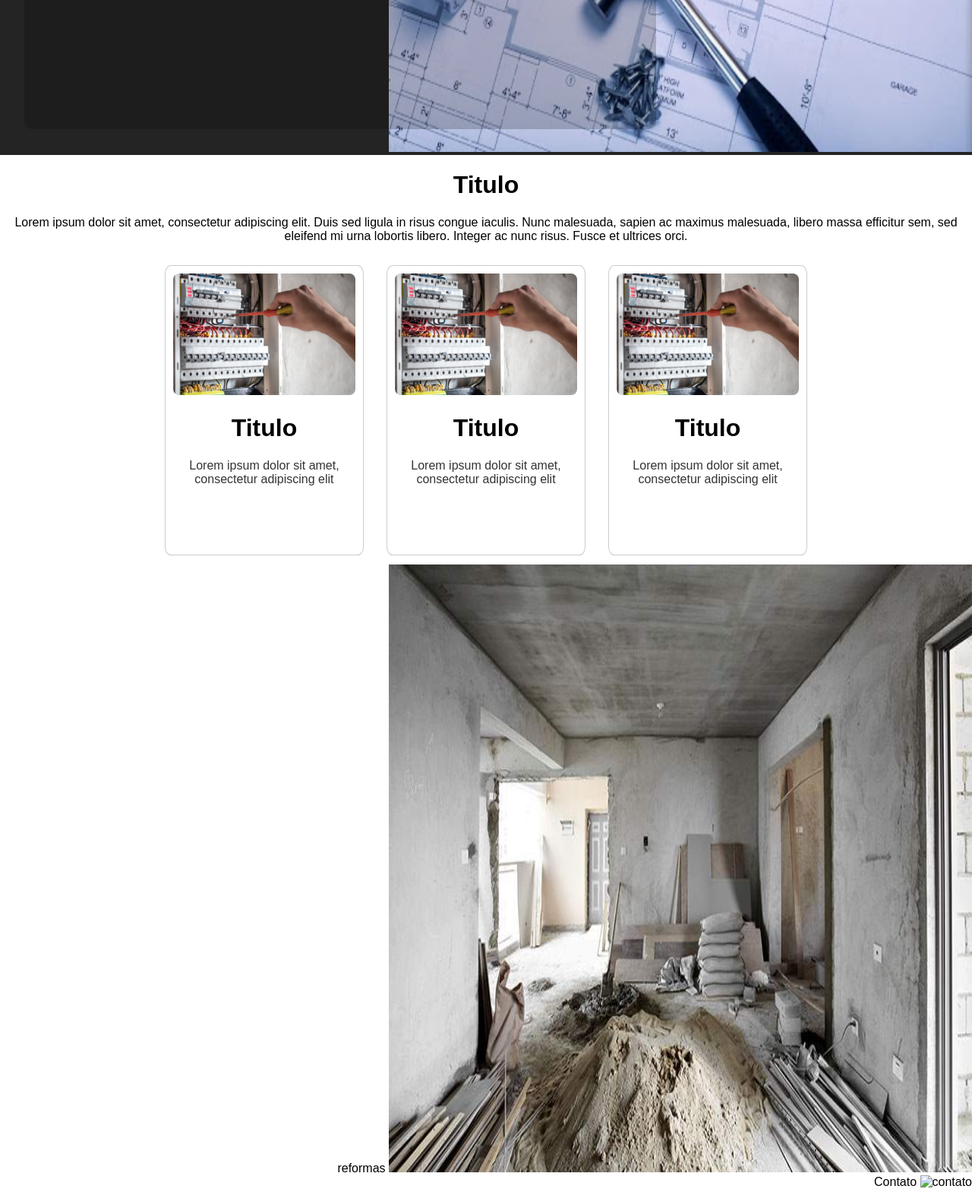
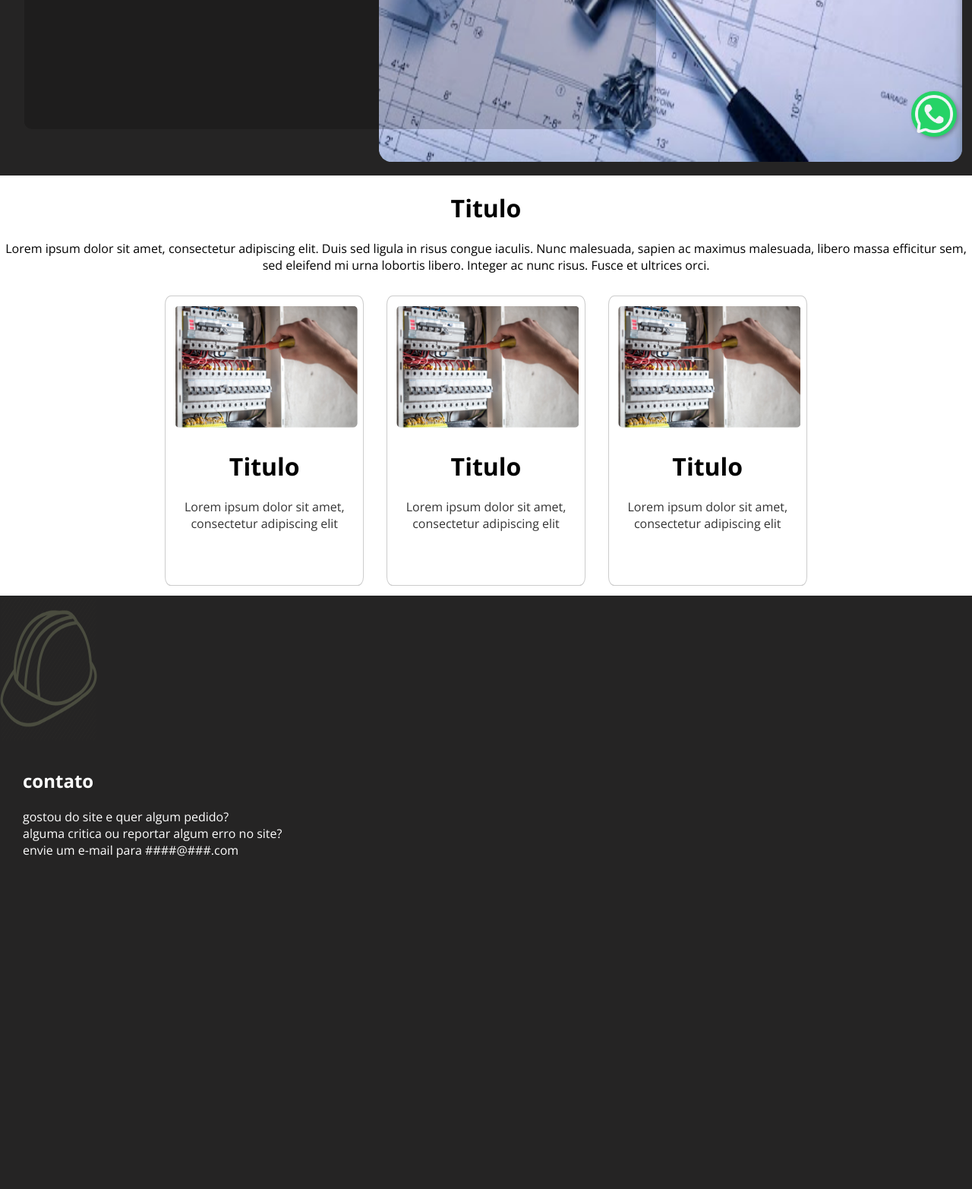
Before and after one commit to Alexandre-Cesar/portifolio_html, a plain HTML site: page index.html in a window 1280 px wide. Shown: the part 600-2165 px from the top of the page at 76% size. After the commit the page ends 2024 px from the top, so only its background shows below. Drawn offline with nearby package versions, Linux system fonts and the light colour scheme.

Commit message:
ajustes no estilo de pagina e mudanças no layout da pagina

```diff
--- a/index.html
+++ b/index.html
@@ -3,10 +3,14 @@
 <head>
     <meta charset="UTF-8">
     <meta name="viewport" content="width=device-width, initial-scale=1.0">
-    <title>Menu de Navegação Fixo</title>
+    <title>Construtora</title>
     <link rel="stylesheet" href="styles.css">
+    <link rel="icon" href="helmet.ico" type="image/x-icon">
 </head>
 <body>
+    <a href="https://wa.me/seu-numero" class="whatsapp-float" target="_blank">
+    <img src="whatsapp-icon.png" alt="WhatsApp">
+</a>
 
     <nav id="navbar">
         <ul>
@@ -59,13 +63,20 @@
 
 
 
-    <div id="section3" class="section">reformas
-        <img src="reforma.jpg" alt="" class="card">
-    </div>
-    <div id="section4" class="section">Contato
-        <img src="" alt="contato" class="card">
+    <div id="section3" class="section">
+        <img src="helmet.png" alt="helmet" class="logo">
+        <div id="cont">
+			<h2>contato</h2>
+			<p>gostou do site e quer algum pedido? <br>
+               alguma critica ou reportar algum erro no site? <br>
+               envie um e-mail para ####@###.com</p>
+
+
+
+		</div>
     </div>
 
     <script src="script.js"></script>
+
 </body>
 </html>
--- a/styles.css
+++ b/styles.css
@@ -1,10 +1,12 @@
 /* Estilos básicos */
-
+@import url('https://fonts.googleapis.com/css2?family=Open+Sans:ital,wght@0,300..800;1,300..800&display=swap');
 body, html {
     margin: 0;
     padding: 0;
-    font-family: Arial, sans-serif;
+    font-family: "Open Sans",Arial, sans-serif;
     scroll-behavior: smooth;
+    background-color: rgb(37, 36, 36);
+
 }
 
 section {
@@ -13,8 +15,6 @@ section {
 }
 
 #section1 {
-    background-color: rgb(37, 36, 36);
-
     text-align: right; }
 #section2 {
     background-color: white;
@@ -22,11 +22,12 @@ section {
     align-content: center;
 }
 #section3 {
-    background-color: white;
-    text-align: right; }
-#section4 {
-    background-color: white;
-    text-align: right; }
+    text-align: left;
+    display: flexbox;
+    color: white;
+    height: 80vh;
+
+}
 
 /* Menu de navegação */
 #navbar {
@@ -69,6 +70,8 @@ section {
 img.card {
     height: 100vh;
     width: 60vw;
+    padding: 1%;
+    border-radius: 30px;
 }
 
 /* Estilo para o contêiner */
@@ -117,3 +120,47 @@ img.card {
     padding: 10px 20px;
     border-radius: 10px;
 }
+
+
+div#cont{
+    background-color: #33333300;
+    height: 40%;
+    padding: 10px 30px;
+    width: 70%;
+
+}
+img.logo{
+    height: 30%;
+    width: 10%;
+    filter: invert(100%) sepia(100%) saturate(100%) hue-rotate(10deg) brightness(30%);
+}
+
+
+/* Estilos para o botão de WhatsApp flutuante */
+.whatsapp-float {
+    position: fixed; /* O botão ficará fixo na tela */
+    width: 60px; /* Largura do ícone */
+    height: 60px; /* Altura do ícone */
+    bottom: 20px; /* Distância da parte inferior da tela */
+    right: 20px; /* Distância da lateral direita */
+    background-color: #25d366; /* Cor de fundo (opcional) */
+    border-radius: 50%; /* Faz com que o botão seja redondo */
+    box-shadow: 2px 2px 5px rgba(0,0,0,0.3); /* Sombra para o ícone */
+    z-index: 100; /* Garante que o ícone fique por cima de outros elementos */
+    display: flex;
+    justify-content: center;
+    align-items: center;
+    transition: transform 0.3s ease; /* Transição suave ao interagir */
+}
+
+/* Efeito hover no botão */
+.whatsapp-float:hover {
+    transform: scale(1.1); /* Aumenta o ícone ligeiramente ao passar o mouse */
+}
+
+/* Estilos para a imagem do ícone */
+.whatsapp-float img {
+    width: 100%;
+    height: 100%;
+    object-fit: contain;
+}
```
Also changed, not shown: helmet.ico (added), helmet.png (added), whatsapp-icon.png (added).
